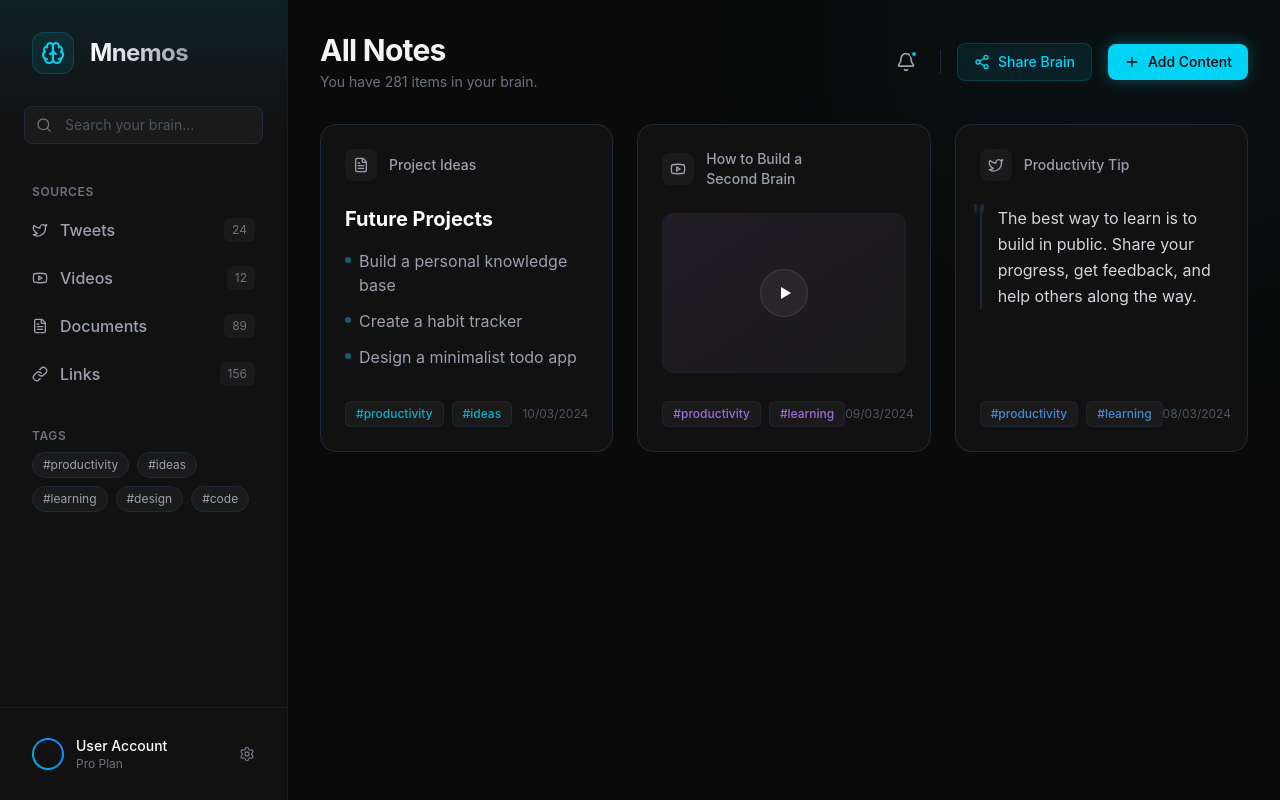
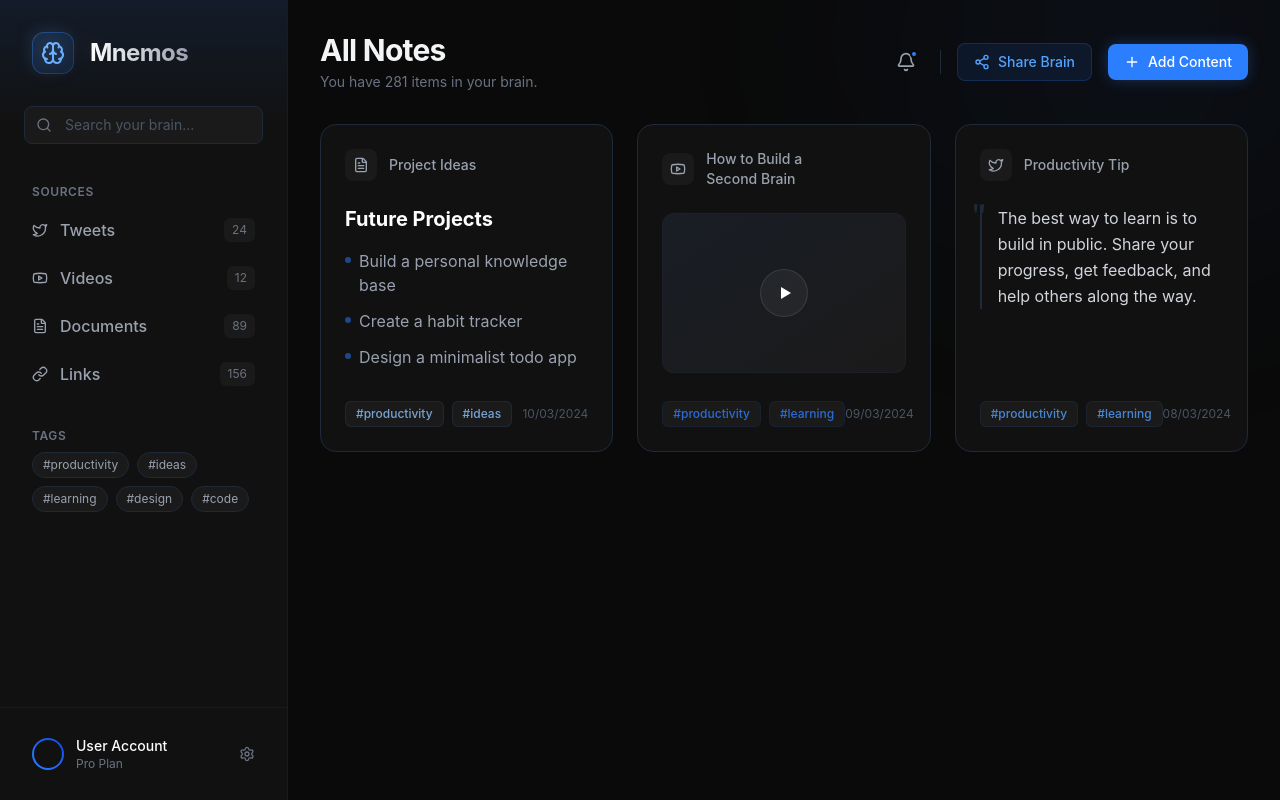
Before and after one commit to TauqueerJafri/Mnemos, a React app in the folder frontend/: page /dashboard in a window 1280 px wide. Built offline with nearby package versions, Linux system fonts and the light colour scheme; the HTML template or start-up script is replaced by a standard one.

Commit message:
refactor(frontend): update color scheme to blue, use linear gradients, and extract Logo component

```diff
--- a/frontend/src/components/layout/Header.tsx
+++ b/frontend/src/components/layout/Header.tsx
@@ -1,4 +1,3 @@
-import React from 'react';
 import { Bell, Share2, Plus, Menu } from 'lucide-react';
 import { Button } from '../ui/Button';
 
@@ -21,7 +20,7 @@ export function Header({ onShareClick }: HeaderProps) {
       <div className="flex items-center gap-4 self-end sm:self-auto">
         <button className="p-2 text-gray-400 hover:text-white transition-colors relative">
           <Bell className="w-5 h-5" />
-          <span className="absolute top-1.5 right-1.5 w-2 h-2 bg-cyan-500 rounded-full border-2 border-[#0a0a0a]"></span>
+          <span className="absolute top-1.5 right-1.5 w-2 h-2 bg-blue-500 rounded-full border-2 border-[#0a0a0a]"></span>
         </button>
         <div className="h-6 w-px bg-gray-800"></div>
         <Button variant="secondary" onClick={onShareClick} className="hidden sm:flex">
--- a/frontend/src/components/layout/Sidebar.tsx
+++ b/frontend/src/components/layout/Sidebar.tsx
@@ -1,18 +1,13 @@
-import React from 'react';
-import { Brain, Twitter, Youtube, FileText, Link as LinkIcon, Search, Settings } from 'lucide-react';
+import { Twitter, Youtube, FileText, Link as LinkIcon, Search, Settings } from 'lucide-react';
 import { Input } from '../ui/Input';
+import { Logo } from '../ui/Logo';
 
 export function Sidebar() {
   return (
     <aside className="hidden md:flex w-72 bg-[#111111] border-r border-gray-800/50 flex-col relative overflow-hidden shrink-0">
-      <div className="absolute top-0 left-0 w-full h-32 bg-gradient-to-b from-cyan-500/10 to-transparent pointer-events-none" />
+      <div className="absolute top-0 left-0 w-full h-32 bg-linear-to-b from-blue-500/10 to-transparent pointer-events-none" />
 
-      <div className="p-8 flex items-center gap-4 relative z-10">
-        <div className="p-2 bg-cyan-500/10 rounded-xl border border-cyan-500/20">
-          <Brain className="w-6 h-6 text-cyan-400" />
-        </div>
-        <span className="text-2xl font-bold tracking-tight bg-gradient-to-r from-white to-gray-400 bg-clip-text text-transparent">Mnemos</span>
-      </div>
+      <Logo />
 
       <div className="px-6 mb-6">
         <Input
@@ -31,7 +26,7 @@ export function Sidebar() {
         ].map((item, i) => (
           <a key={i} href="#" className="flex items-center justify-between px-4 py-2.5 text-gray-400 hover:text-white hover:bg-white/5 rounded-lg transition-all group">
             <div className="flex items-center gap-3">
-              <item.icon className="w-4 h-4 group-hover:text-cyan-400 transition-colors" />
+              <item.icon className="w-4 h-4 group-hover:text-blue-400 transition-colors" />
               <span className="font-medium">{item.label}</span>
             </div>
             <span className="text-xs bg-[#1a1a1a] px-2 py-1 rounded-md text-gray-500 group-hover:text-gray-300">{item.count}</span>
@@ -41,7 +36,7 @@ export function Sidebar() {
         <div className="text-xs font-semibold text-gray-500 uppercase tracking-wider px-4 mb-2 mt-8">Tags</div>
         <div className="px-4 flex flex-wrap gap-2">
           {['#productivity', '#ideas', '#learning', '#design', '#code'].map(tag => (
-            <span key={tag} className="text-xs px-2.5 py-1 rounded-full bg-[#1a1a1a] border border-gray-800 text-gray-400 hover:border-cyan-500/30 hover:text-cyan-400 cursor-pointer transition-colors">
+            <span key={tag} className="text-xs px-2.5 py-1 rounded-full bg-[#1a1a1a] border border-gray-800 text-gray-400 hover:border-blue-500/30 hover:text-blue-400 cursor-pointer transition-colors">
               {tag}
             </span>
           ))}
@@ -50,7 +45,7 @@ export function Sidebar() {
 
       <div className="p-4 border-t border-gray-800/50">
         <div className="flex items-center gap-3 px-4 py-3 hover:bg-white/5 rounded-lg cursor-pointer transition-colors">
-          <div className="w-8 h-8 rounded-full bg-gradient-to-tr from-cyan-500 to-blue-500 p-[2px]">
+          <div className="w-8 h-8 rounded-full bg-linear-to-tr from-blue-500 to-blue-700 p-0.5">
             <div className="w-full h-full bg-[#111111] rounded-full border-2 border-transparent" />
           </div>
           <div className="flex-1 min-w-0">
--- a/frontend/src/components/ui/Button.tsx
+++ b/frontend/src/components/ui/Button.tsx
@@ -13,13 +13,13 @@ export function Button({
   children,
   ...props
 }: ButtonProps) {
-  const baseStyles = "inline-flex items-center justify-center gap-2 font-medium transition-all rounded-lg focus:outline-none focus:ring-2 focus:ring-cyan-500/50 disabled:opacity-50 disabled:cursor-not-allowed";
+  const baseStyles = "inline-flex items-center justify-center gap-2 font-medium transition-all rounded-lg focus:outline-none focus:ring-2 focus:ring-blue-500/50 disabled:opacity-50 disabled:cursor-not-allowed";
 
   const variants = {
-    primary: "text-[#0a0a0a] bg-cyan-400 hover:bg-cyan-300 shadow-[0_0_15px_rgba(34,211,238,0.3)] hover:shadow-[0_0_25px_rgba(34,211,238,0.5)]",
-    secondary: "text-cyan-400 bg-cyan-500/10 hover:bg-cyan-500/20 border border-cyan-500/20",
+    primary: "text-white bg-blue-500 hover:bg-blue-400 shadow-[0_0_15px_rgba(59,130,246,0.3)] hover:shadow-[0_0_25px_rgba(59,130,246,0.5)]",
+    secondary: "text-blue-400 bg-blue-500/10 hover:bg-blue-500/20 border border-blue-500/20",
     ghost: "text-gray-400 hover:text-white hover:bg-white/5",
-    danger: "text-red-400 bg-red-400/10 hover:bg-red-400/20 border border-red-400/20"
+    danger: "text-blue-300 bg-blue-500/10 hover:bg-blue-500/20 border border-blue-500/20"
   };
 
   const sizes = {
--- a/frontend/src/components/ui/Card.tsx
+++ b/frontend/src/components/ui/Card.tsx
@@ -2,14 +2,14 @@ import React from 'react';
 
 interface CardProps extends React.HTMLAttributes<HTMLDivElement> {
   children: React.ReactNode;
-  hoverColor?: 'cyan' | 'purple' | 'blue';
+  hoverColor?: 'blueLight' | 'blue' | 'blueDeep';
 }
 
-export function Card({ children, hoverColor = 'cyan', className = '', ...props }: CardProps) {
+export function Card({ children, hoverColor = 'blue', className = '', ...props }: CardProps) {
   const hoverColors = {
-    cyan: "hover:border-cyan-500/30 from-cyan-500 to-blue-500",
-    purple: "hover:border-purple-500/30 from-purple-500 to-pink-500",
-    blue: "hover:border-blue-500/30 from-blue-400 to-blue-600"
+    blueLight: "hover:border-blue-400/30 from-blue-300 to-blue-500",
+    blue: "hover:border-blue-500/30 from-blue-400 to-blue-600",
+    blueDeep: "hover:border-blue-600/30 from-blue-500 to-blue-700"
   };
 
   return (
@@ -17,7 +17,7 @@ export function Card({ children, hoverColor = 'cyan', className = '', ...props }
       className={`group bg-[#111111] p-6 rounded-2xl border border-gray-800 transition-all hover:shadow-[0_8px_30px_rgba(0,0,0,0.5)] relative overflow-hidden flex flex-col ${hoverColors[hoverColor].split(' ')[0]} ${className}`}
       {...props}
     >
-      <div className={`absolute top-0 left-0 w-full h-1 bg-gradient-to-r ${hoverColors[hoverColor].split(' ').slice(1).join(' ')} opacity-0 group-hover:opacity-100 transition-opacity`} />
+      <div className={`absolute top-0 left-0 w-full h-1 bg-linear-to-r ${hoverColors[hoverColor].split(' ').slice(1).join(' ')} opacity-0 group-hover:opacity-100 transition-opacity`} />
       {children}
     </div>
   );
--- a/frontend/src/components/ui/Input.tsx
+++ b/frontend/src/components/ui/Input.tsx
@@ -1,5 +1,4 @@
 import React from 'react';
-import { Search } from 'lucide-react';
 
 interface InputProps extends React.InputHTMLAttributes<HTMLInputElement> {
   icon?: React.ReactNode;
@@ -14,7 +13,7 @@ export function Input({ icon, className = '', ...props }: InputProps) {
         </div>
       )}
       <input
-        className={`w-full bg-[#1a1a1a] border border-gray-800 rounded-lg py-2 ${icon ? 'pl-10' : 'pl-4'} pr-4 text-sm focus:outline-none focus:border-cyan-500/50 focus:ring-1 focus:ring-cyan-500/50 transition-all placeholder-gray-600 text-gray-100 ${className}`}
+        className={`w-full bg-[#1a1a1a] border border-gray-800 rounded-lg py-2 ${icon ? 'pl-10' : 'pl-4'} pr-4 text-sm focus:outline-none focus:border-blue-500/50 focus:ring-1 focus:ring-blue-500/50 transition-all placeholder-gray-600 text-gray-100 ${className}`}
         {...props}
       />
     </div>
--- /dev/null
+++ b/frontend/src/components/ui/Logo.tsx
@@ -0,0 +1,49 @@
+import { Brain } from 'lucide-react';
+import { useState, useRef } from 'react';
+
+export function Logo() {
+  const [mousePos, setMousePos] = useState({ x: 0, y: 0 });
+  const [isHovered, setIsHovered] = useState(false);
+  const logoRef = useRef<HTMLDivElement>(null);
+
+  const handleMouseMove = (e: React.MouseEvent<HTMLDivElement>) => {
+    if (!logoRef.current) return;
+    const rect = logoRef.current.getBoundingClientRect();
+    setMousePos({
+      x: e.clientX - rect.left,
+      y: e.clientY - rect.top,
+    });
+  };
+
+  return (
+    <div
+      ref={logoRef}
+      className="p-8 flex items-center gap-4 relative z-10 cursor-default"
+      onMouseMove={handleMouseMove}
+      onMouseEnter={() => setIsHovered(true)}
+      onMouseLeave={() => setIsHovered(false)}
+    >
+      {/* Base layer */}
+      <div className="p-2 bg-blue-500/10 rounded-xl border border-blue-500/20 relative z-10">
+        <Brain className="w-6 h-6 text-blue-400" />
+      </div>
+      <span className="text-2xl font-bold tracking-tight bg-linear-to-r from-white to-gray-400 bg-clip-text text-transparent relative z-10">Mnemos</span>
+
+      {/* Glow layer */}
+      {isHovered && (
+        <div
+          className="absolute inset-0 p-8 flex items-center gap-4 pointer-events-none z-20 transition-opacity duration-300"
+          style={{
+            maskImage: `radial-gradient(circle 120px at ${mousePos.x}px ${mousePos.y}px, rgba(0,0,0,0.8) 0%, rgba(0,0,0,0.4) 40%, transparent 100%)`,
+            WebkitMaskImage: `radial-gradient(circle 120px at ${mousePos.x}px ${mousePos.y}px, rgba(0,0,0,0.8) 0%, rgba(0,0,0,0.4) 40%, transparent 100%)`,
+          }}
+        >
+          <div className="p-2 bg-blue-400/20 rounded-xl border border-blue-400/50 shadow-[0_0_15px_rgba(96,165,250,0.5)]">
+            <Brain className="w-6 h-6 text-blue-200 drop-shadow-[0_0_8px_rgba(191,219,254,0.8)]" />
+          </div>
+          <span className="text-2xl font-bold tracking-tight text-gray-100 drop-shadow-[0_0_8px_rgba(255,255,255,0.8)]">Mnemos</span>
+        </div>
+      )}
+    </div>
+  );
+}
--- a/frontend/src/components/ui/Tag.tsx
+++ b/frontend/src/components/ui/Tag.tsx
@@ -2,14 +2,14 @@ import React from 'react';
 
 interface TagProps extends React.HTMLAttributes<HTMLSpanElement> {
   children: React.ReactNode;
-  color?: 'cyan' | 'purple' | 'blue';
+  color?: 'blueLight' | 'blue' | 'blueDeep';
 }
 
-export function Tag({ children, color = 'cyan', className = '', ...props }: TagProps) {
+export function Tag({ children, color = 'blue', className = '', ...props }: TagProps) {
   const colors = {
-    cyan: "text-cyan-400/80 border-cyan-500/10 hover:border-cyan-500/30 hover:text-cyan-400",
-    purple: "text-purple-400/80 border-purple-500/10 hover:border-purple-500/30 hover:text-purple-400",
-    blue: "text-blue-400/80 border-blue-500/10 hover:border-blue-500/30 hover:text-blue-400"
+    blueLight: "text-blue-300/80 border-blue-400/10 hover:border-blue-400/30 hover:text-blue-300",
+    blue: "text-blue-400/80 border-blue-500/10 hover:border-blue-500/30 hover:text-blue-400",
+    blueDeep: "text-blue-500/80 border-blue-600/10 hover:border-blue-600/30 hover:text-blue-500"
   };
 
   return (
--- a/frontend/src/pages/Dashboard.tsx
+++ b/frontend/src/pages/Dashboard.tsx
@@ -1,4 +1,4 @@
-import React, { useState } from 'react';
+import { useState } from 'react';
 import { FileText, Youtube, Twitter, Share2, X } from 'lucide-react';
 import { Sidebar } from '../components/layout/Sidebar';
 import { Header } from '../components/layout/Header';
@@ -10,80 +10,80 @@ export default function Dashboard() {
   const [isShareModalOpen, setIsShareModalOpen] = useState(false);
 
   return (
-    <div className="flex h-screen bg-[#0a0a0a] font-sans text-gray-100 selection:bg-cyan-500/30 overflow-hidden">
+    <div className="flex h-screen bg-[#0a0a0a] font-sans text-gray-100 selection:bg-blue-500/30 overflow-hidden">
       <Sidebar />
 
       {/* Main Content */}
       <main className="flex-1 flex flex-col overflow-hidden relative min-w-0">
         {/* Background glow */}
-        <div className="absolute top-[-20%] right-[-10%] w-[50%] h-[50%] bg-cyan-500/5 blur-[120px] rounded-full pointer-events-none" />
+        <div className="absolute top-[-20%] right-[-10%] w-[50%] h-[50%] bg-blue-500/5 blur-[120px] rounded-full pointer-events-none" />
 
         <Header onShareClick={() => setIsShareModalOpen(true)} />
 
         <div className="flex-1 overflow-y-auto p-8 pt-0 relative z-10">
           <div className="grid grid-cols-1 md:grid-cols-2 lg:grid-cols-3 gap-6">
             {/* Card 1 */}
-            <Card hoverColor="cyan">
+            <Card hoverColor="blueLight">
               <div className="flex items-center justify-between mb-6">
                 <div className="flex items-center gap-3">
-                  <div className="p-2 bg-[#1a1a1a] rounded-lg text-gray-400 group-hover:text-cyan-400 transition-colors">
+                  <div className="p-2 bg-[#1a1a1a] rounded-lg text-gray-400 group-hover:text-blue-300 transition-colors">
                     <FileText className="w-4 h-4" />
                   </div>
                   <span className="text-sm font-medium text-gray-400">Project Ideas</span>
                 </div>
                 <div className="flex gap-2 opacity-0 group-hover:opacity-100 transition-opacity">
                   <button className="p-1.5 text-gray-500 hover:text-white hover:bg-white/10 rounded-md transition-colors"><Share2 className="w-3.5 h-3.5" /></button>
-                  <button className="p-1.5 text-gray-500 hover:text-red-400 hover:bg-red-400/10 rounded-md transition-colors"><X className="w-3.5 h-3.5" /></button>
+                  <button className="p-1.5 text-gray-500 hover:text-blue-300 hover:bg-blue-500/10 rounded-md transition-colors"><X className="w-3.5 h-3.5" /></button>
                 </div>
               </div>
-              <h3 className="text-xl font-bold mb-4 text-white group-hover:text-cyan-50 transition-colors">Future Projects</h3>
+              <h3 className="text-xl font-bold mb-4 text-white group-hover:text-blue-50 transition-colors">Future Projects</h3>
               <ul className="space-y-3 text-gray-400 mb-8">
                 <li className="flex items-start gap-2">
-                  <span className="w-1.5 h-1.5 rounded-full bg-cyan-500/50 mt-2 shrink-0" />
+                  <span className="w-1.5 h-1.5 rounded-full bg-blue-500/50 mt-2 shrink-0" />
                   <span>Build a personal knowledge base</span>
                 </li>
                 <li className="flex items-start gap-2">
-                  <span className="w-1.5 h-1.5 rounded-full bg-cyan-500/50 mt-2 shrink-0" />
+                  <span className="w-1.5 h-1.5 rounded-full bg-blue-500/50 mt-2 shrink-0" />
                   <span>Create a habit tracker</span>
                 </li>
                 <li className="flex items-start gap-2">
-                  <span className="w-1.5 h-1.5 rounded-full bg-cyan-500/50 mt-2 shrink-0" />
+                  <span className="w-1.5 h-1.5 rounded-full bg-blue-500/50 mt-2 shrink-0" />
                   <span>Design a minimalist todo app</span>
                 </li>
               </ul>
               <div className="flex items-center justify-between mt-auto">
                 <div className="flex gap-2">
-                  <Tag color="cyan">#productivity</Tag>
-                  <Tag color="cyan">#ideas</Tag>
+                  <Tag color="blueLight">#productivity</Tag>
+                  <Tag color="blueLight">#ideas</Tag>
                 </div>
                 <p className="text-xs text-gray-600">10/03/2024</p>
               </div>
             </Card>
 
             {/* Card 2 */}
-            <Card hoverColor="purple">
+            <Card hoverColor="blueDeep">
               <div className="flex items-center justify-between mb-6">
                 <div className="flex items-center gap-3">
-                  <div className="p-2 bg-[#1a1a1a] rounded-lg text-gray-400 group-hover:text-purple-400 transition-colors">
+                  <div className="p-2 bg-[#1a1a1a] rounded-lg text-gray-400 group-hover:text-blue-500 transition-colors">
                     <Youtube className="w-4 h-4" />
                   </div>
                   <span className="text-sm font-medium text-gray-400">How to Build a Second Brain</span>
                 </div>
                 <div className="flex gap-2 opacity-0 group-hover:opacity-100 transition-opacity">
                   <button className="p-1.5 text-gray-500 hover:text-white hover:bg-white/10 rounded-md transition-colors"><Share2 className="w-3.5 h-3.5" /></button>
-                  <button className="p-1.5 text-gray-500 hover:text-red-400 hover:bg-red-400/10 rounded-md transition-colors"><X className="w-3.5 h-3.5" /></button>
+                  <button className="p-1.5 text-gray-500 hover:text-blue-300 hover:bg-blue-500/10 rounded-md transition-colors"><X className="w-3.5 h-3.5" /></button>
                 </div>
               </div>
-              <div className="bg-[#1a1a1a] rounded-xl h-40 mb-6 flex items-center justify-center border border-gray-800/50 group-hover:border-purple-500/20 transition-colors relative overflow-hidden">
-                <div className="absolute inset-0 bg-gradient-to-br from-purple-500/5 to-transparent" />
+              <div className="bg-[#1a1a1a] rounded-xl h-40 mb-6 flex items-center justify-center border border-gray-800/50 group-hover:border-blue-600/20 transition-colors relative overflow-hidden">
+                <div className="absolute inset-0 bg-linear-to-br from-blue-600/5 to-transparent" />
                 <div className="w-12 h-12 rounded-full bg-white/5 flex items-center justify-center backdrop-blur-sm border border-white/10">
-                  <div className="w-0 h-0 border-t-[6px] border-t-transparent border-l-[10px] border-l-white border-b-[6px] border-b-transparent ml-1" />
+                  <div className="w-0 h-0 border-t-[6px] border-t-transparent border-l-10 border-l-white border-b-[6px] border-b-transparent ml-1" />
                 </div>
               </div>
               <div className="flex items-center justify-between mt-auto">
                 <div className="flex gap-2">
-                  <Tag color="purple">#productivity</Tag>
-                  <Tag color="purple">#learning</Tag>
+                  <Tag color="blueDeep">#productivity</Tag>
+                  <Tag color="blueDeep">#learning</Tag>
                 </div>
                 <p className="text-xs text-gray-600">09/03/2024</p>
               </div>
@@ -100,7 +100,7 @@ export default function Dashboard() {
                 </div>
                 <div className="flex gap-2 opacity-0 group-hover:opacity-100 transition-opacity">
                   <button className="p-1.5 text-gray-500 hover:text-white hover:bg-white/10 rounded-md transition-colors"><Share2 className="w-3.5 h-3.5" /></button>
-                  <button className="p-1.5 text-gray-500 hover:text-red-400 hover:bg-red-400/10 rounded-md transition-colors"><X className="w-3.5 h-3.5" /></button>
+                  <button className="p-1.5 text-gray-500 hover:text-blue-300 hover:bg-blue-500/10 rounded-md transition-colors"><X className="w-3.5 h-3.5" /></button>
                 </div>
               </div>
               <div className="relative">
```
Also changed, not shown: frontend/src/components/ui/ShareModal.tsx (+3 -4 lines).
